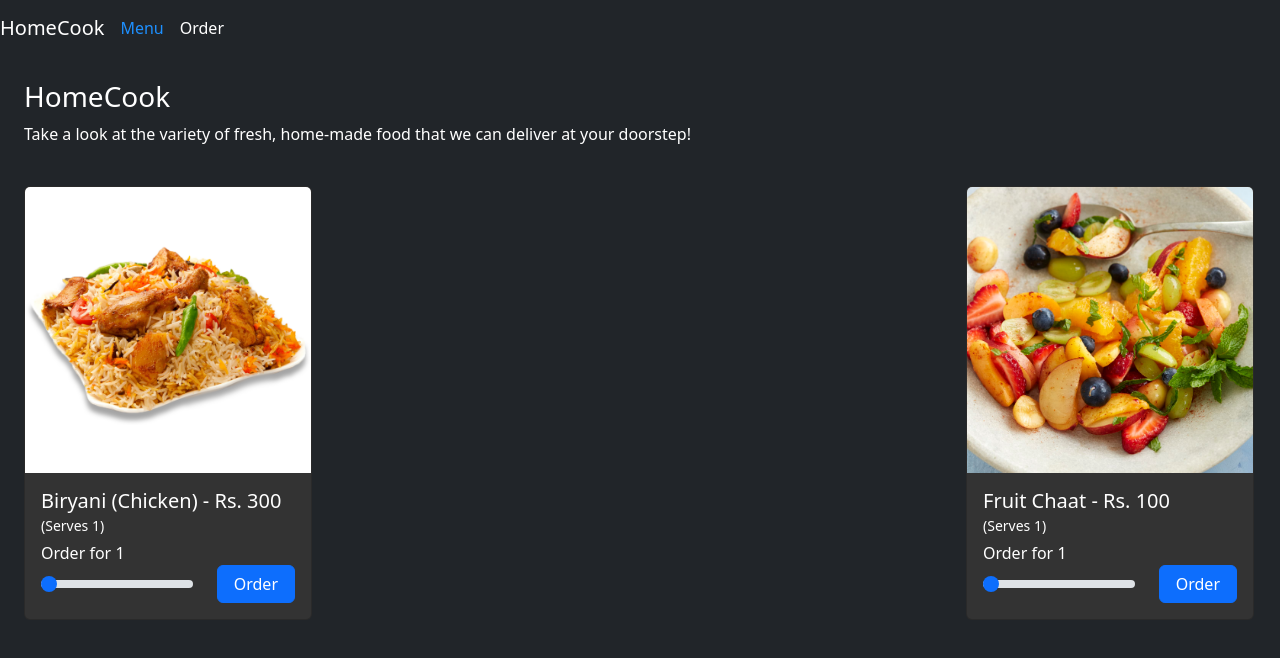
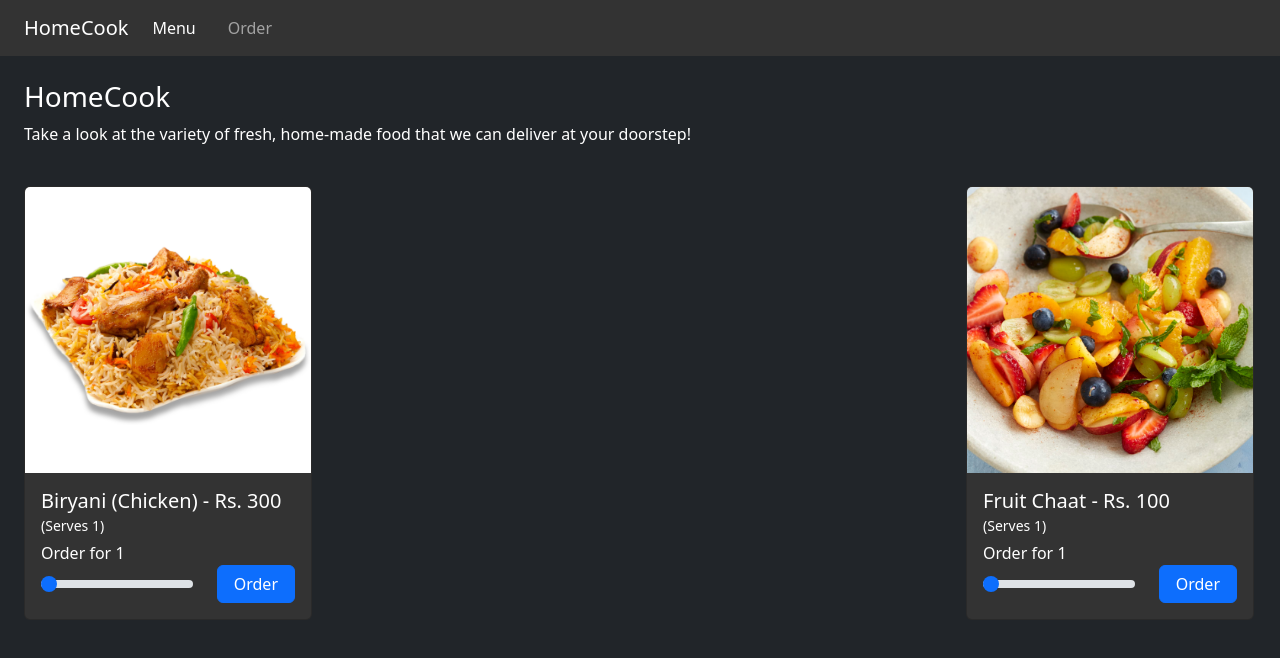
Before and after one commit to ali-nauman/homecook, a React (Create React App) app: page / in a window 1280 px wide. Shown: the top 658 px of the page. Built offline with nearby package versions, Linux system fonts and the light colour scheme.

Commit message:
Update Navbar background, use NavLink for links

```diff
--- a/src/components/UI/Header.jsx
+++ b/src/components/UI/Header.jsx
@@ -1,11 +1,10 @@
 import React, { useContext } from 'react';
 import { Nav, Navbar, NavItem } from 'react-bootstrap';
-import { Link, useLocation } from 'react-router-dom';
+import { NavLink } from 'react-router-dom';
 
 import { HomeCookContext } from 'src/store';
 
 export const Header = () => {
-  const location = useLocation();
   const { order } = useContext(HomeCookContext);
 
   const links = [
@@ -20,23 +19,25 @@ export const Header = () => {
   ];
 
   return (
-    <Navbar bg="dark" expand="lg" className="navbar-dark">
+    <Navbar
+      style={{ backgroundColor: '#333' }}
+      expand="lg"
+      className="navbar-dark px-4"
+    >
       <Navbar.Brand>HomeCook</Navbar.Brand>
       <Navbar.Toggle aria-controls="basic-navbar-nav" />
       <Navbar.Collapse id="basic-navbar-nav">
         <Nav className="d-flex gap-3">
           {links.map(link => (
             <NavItem key={link.path}>
-              <Link
-                className="text-decoration-none"
-                style={{
-                  color:
-                    location.pathname === link.path ? 'dodgerblue' : 'white',
-                }}
+              <NavLink
+                className={({ isActive }) =>
+                  `nav-link ${isActive ? 'active' : ''}`
+                }
                 to={link.path}
               >
                 {link.label} {link.content}
-              </Link>
+              </NavLink>
             </NavItem>
           ))}
         </Nav>
```
